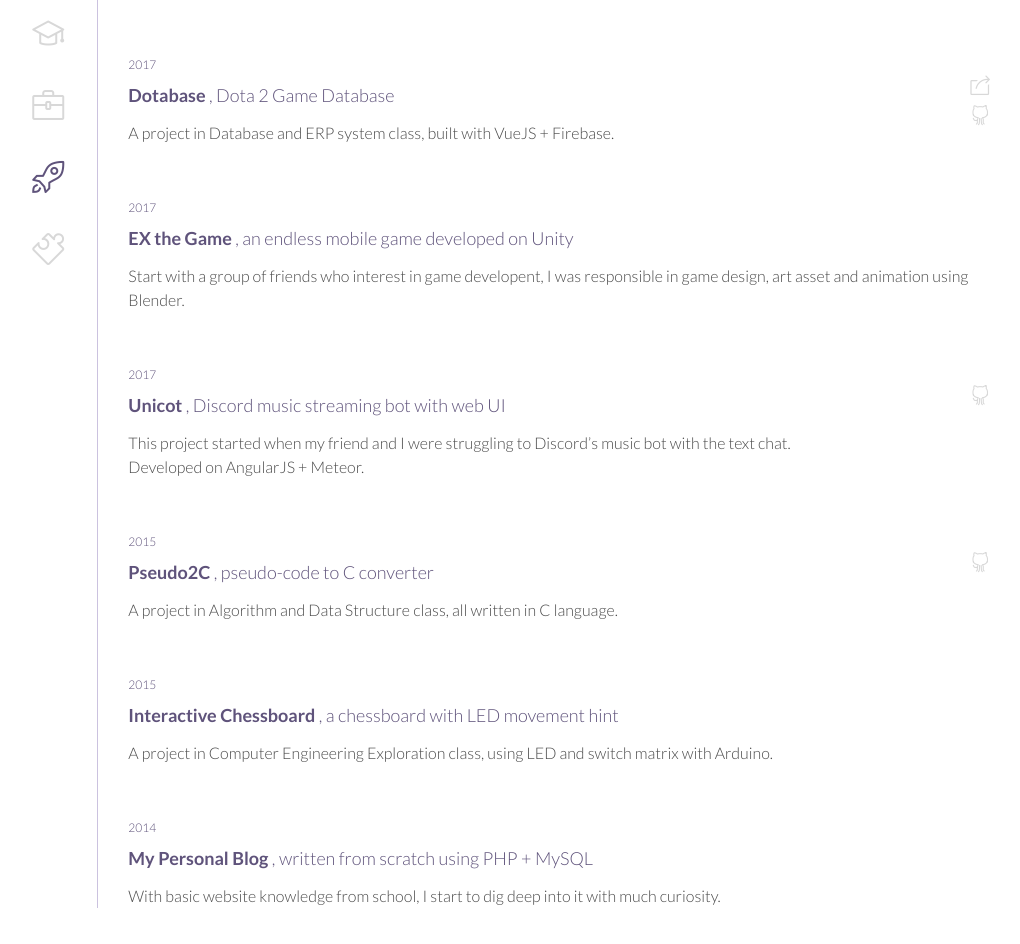
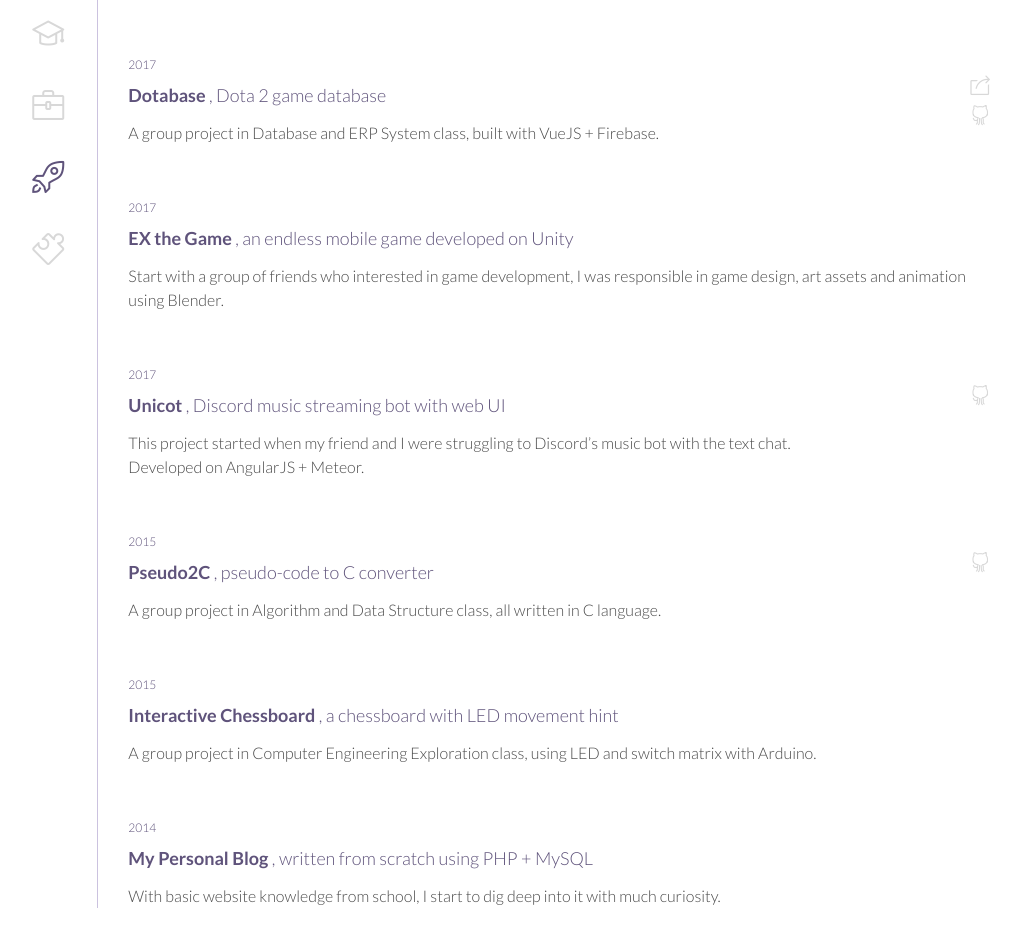
Before and after one commit to Th1nkK1D/me, a Vue app: page /projects in a window 1280 px wide. Shown: the part 280-1224 px from the top of the page, without its empty margins (132-1152 px from the left). Built offline with nearby package versions, Linux system fonts and the light colour scheme.

Commit message:
Add hobbies and text correction

```diff
--- a/src/components/Activities.vue
+++ b/src/components/Activities.vue
@@ -18,12 +18,12 @@
         {time: "Now", head: "President of Computer Engineering Class of 2019", subhead: ', since 2015'},
         {
           time: '2017', head: "Facebook Developer Circle Hackathon", subhead: ', Thailand 2017',
-          text: ['CodieDoggy, Code hinter bot on Facebook Messenger'],
+          text: ['CodieDoggy, a code hinter bot on Facebook Messenger'],
           link: [{url:'https://github.com/Th1nkK1D/CodieDoggy', icon:'social-github'}]
         },
         {
           time: '2017', head: "Thailand Stupid Hackathon", subhead: ', 1st runner-up award',
-          text: ['Swallom, restaurant radomizer PWA based on the current location'],
+          text: ['Swallom, a restaurant radomizer PWA based on the current location'],
           link: [{url:'https://swallom-1506749334555.firebaseapp.com', icon:'share-alt'},{url:'https://github.com/Th1nkK1D/swallom', icon:'social-github'}]
         },
         {time: '2017', head: "UX Classroom Student", subhead: ', series of UX intensive course.', text: ["Organized by group of Thai UX expertise, they provide an UX knowledge with hands-on experience."]},
--- a/src/components/Me.vue
+++ b/src/components/Me.vue
@@ -29,6 +29,13 @@
         </div>
       </div>
     </div><!-- end of bio -->
+
+    <h2 class="layer title">Hobbies</h2>
+    <div class="padder layer">
+      Coding - Reading - Drawing - Cycling - Playing Piano - Going for an adventure once in a while
+    </div>
+
+    <br>
 
     <h2 class="layer title">Skills</h2>
     <!-- skills -->
@@ -72,7 +79,7 @@
   data() {
     return {
       bio: [
-        {icon: 'direction', text: '17 Soi Panichayakarnthonburi 21, Jarunsamitwong 13 Rd, Bangkokyai, Bangkok, Thailand 10600', size: 11},
+        {icon: 'direction', text: '17 Soi Panichayakarnthonburi 21, Jarunsanitwong 13 Rd, Bangkokyai, Bangkok, Thailand 10600', size: 11},
         {icon: 'present', text: '13 Nov 1996', size: 4},
         {icon: 'phone', text: '+66 85 125 5278', size: 4},
         {icon: 'envelope-open', text: 'witheep@gmail.com', link: 'mailto:witheep@gmail.com', size: 4},
--- a/src/components/Projects.vue
+++ b/src/components/Projects.vue
@@ -21,13 +21,13 @@
           link: [{url:'http://timeable.me', icon:'share-alt'}]
         },
         {
-          time: '2017', head: "Dotabase", subhead: ', Dota 2 Game Database',
-          text: ['A project in Database and ERP system class, built with VueJS + Firebase.'],
+          time: '2017', head: "Dotabase", subhead: ', Dota 2 game database',
+          text: ['A group project in Database and ERP System class, built with VueJS + Firebase.'],
           link: [{url:'https://dotabase-fe206.firebaseapp.com/', icon:'share-alt'},{url:'https://github.com/Th1nkK1D/Dotabase', icon:'social-github'}]
         },
         {
           time: '2017', head: "EX the Game", subhead: ', an endless mobile game developed on Unity',
-          text: ['Start with a group of friends who interest in game developent, I was responsible in game design, art asset and animation using Blender.']
+          text: ['Start with a group of friends who interested in game development, I was responsible in game design, art assets and animation using Blender.']
         },
         {
           time: '2017', head: "Unicot", subhead: ', Discord music streaming bot with web UI',
@@ -36,12 +36,12 @@
         },
         {
           time: '2015', head: "Pseudo2C", subhead: ', pseudo-code to C converter',
-          text: ['A project in Algorithm and Data Structure class, all written in C language.'],
+          text: ['A group project in Algorithm and Data Structure class, all written in C language.'],
           link: [{url:'https://github.com/Th1nkK1D/pseudo2C', icon:'social-github'}]
         },
         {
           time: '2015', head: "Interactive Chessboard", subhead: ', a chessboard with LED movement hint',
-          text: ['A project in Computer Engineering Exploration class, using LED and switch matrix with Arduino.'],
+          text: ['A group project in Computer Engineering Exploration class, using LED and switch matrix with Arduino.'],
         },
         {
           time: '2014', head: "My Personal Blog", subhead: ', written from scratch using PHP + MySQL',
```
